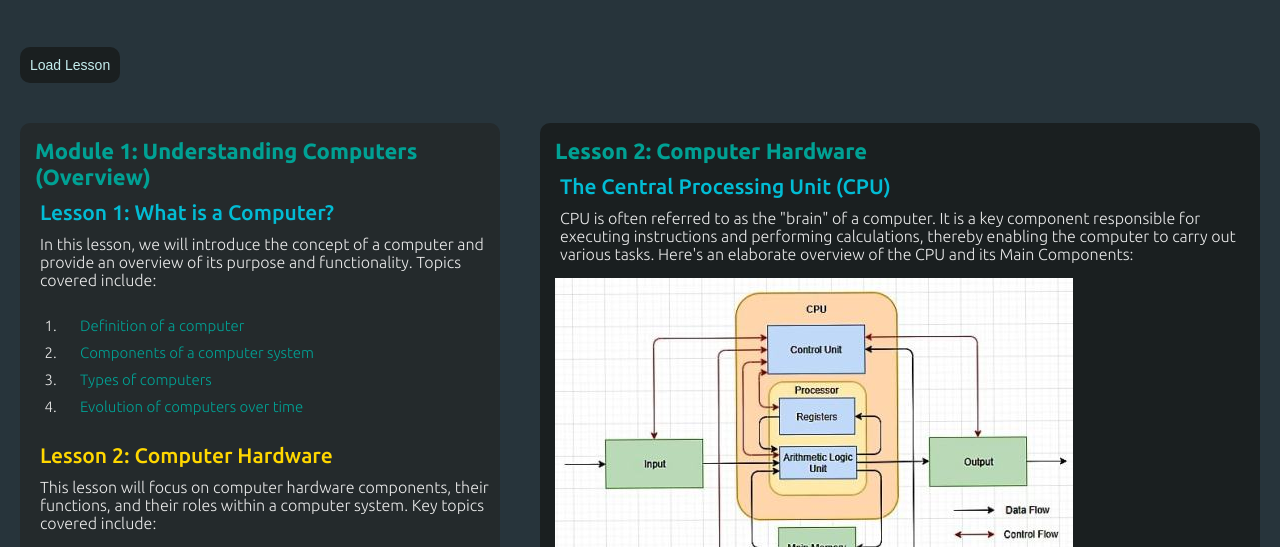
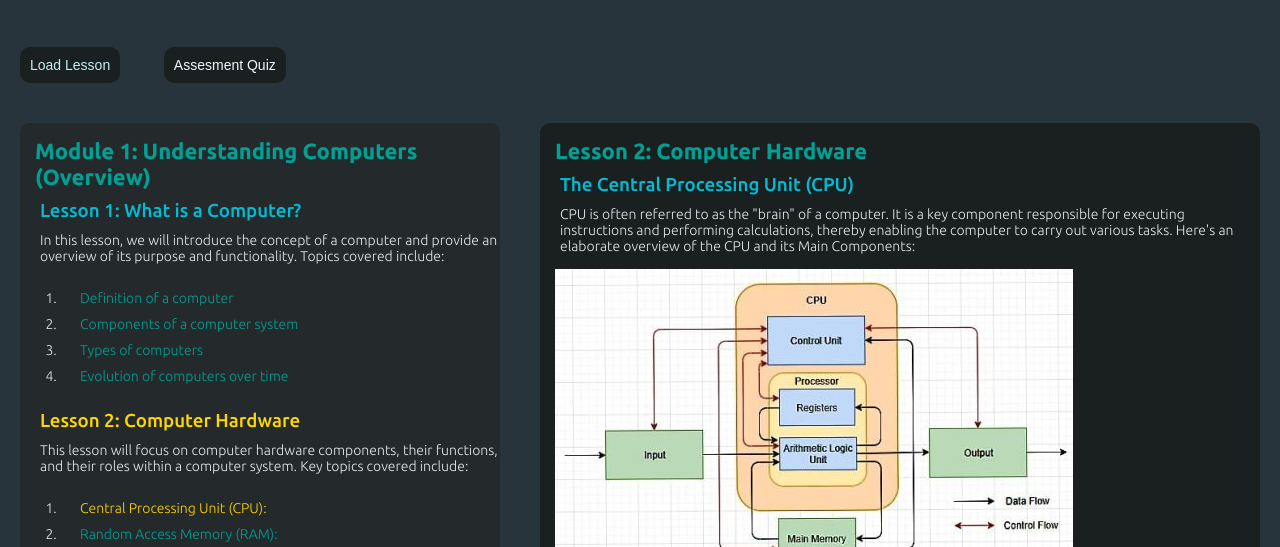
Before and after one commit to mcclaintuei/le-tracker, a plain HTML site: page intro.html in a window 1280 px wide. Both pictures are taken after a click on the button "Load Lesson". Shown: the part 233-780 px from the top of the page. Drawn offline with nearby package versions, Linux system fonts and the light colour scheme.

Commit message:
quiz update

```diff
--- a/css/intro.css
+++ b/css/intro.css
@@ -17,7 +17,6 @@
 body {
     overflow: hidden;
     background: var(--primary-color);
-    font-size: 18px;
     margin: 0;
     font-family: 'Ubuntu', sans-serif;
     font-weight: 300;
@@ -42,7 +41,7 @@ h3 {
 p {
     padding-left: 20px;
     padding-top: 10px;
-    font-size: 16px;
+    font-size: 14px;
     margin: 0;
     color: var(--text-color-light);
     font-weight: 200;
@@ -193,7 +192,7 @@ ol li {
     margin: 0;
     color: var(--text-color-light);
     font-weight: 200;
-    font-size: 15px;
+    font-size: 14px;
 }
 
 img {
--- a/intro.html
+++ b/intro.html
@@ -55,6 +55,7 @@
 
     </div>
     <button class="button js-load-lesson">Load Lesson</button>
+    <button class="button"><a href="https://docs.google.com/forms/d/e/1FAIpQLSeFfudhGtzf7SJcV4q_CXh1011n4ruylqhyck8q7w_UiCLYeA/viewform?usp=sf_link" target="_blank" style="color: aliceblue; text-decoration: none;">Assesment Quiz</a></button>
 
     <section id="main">
         <div class="content">
```
